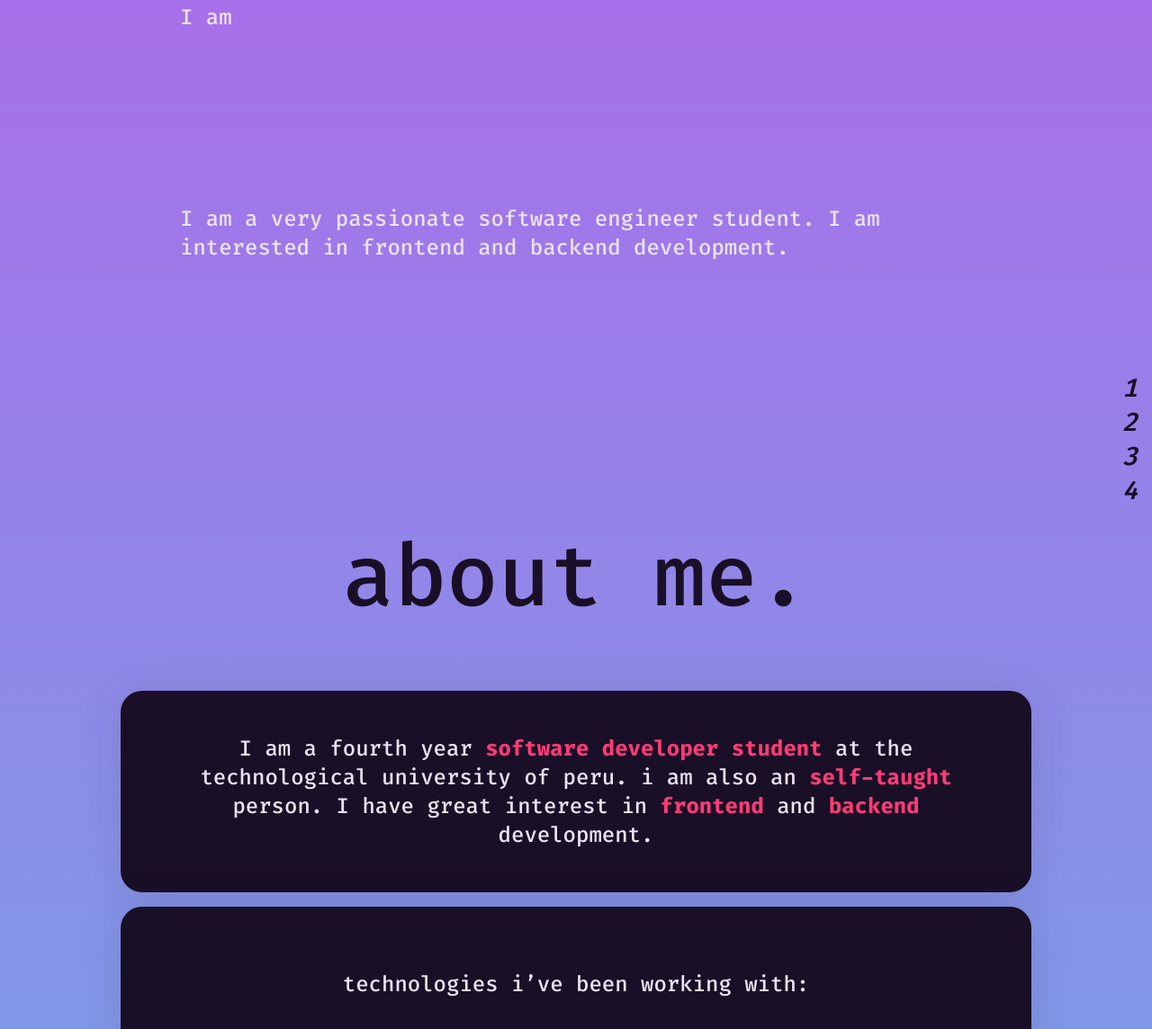
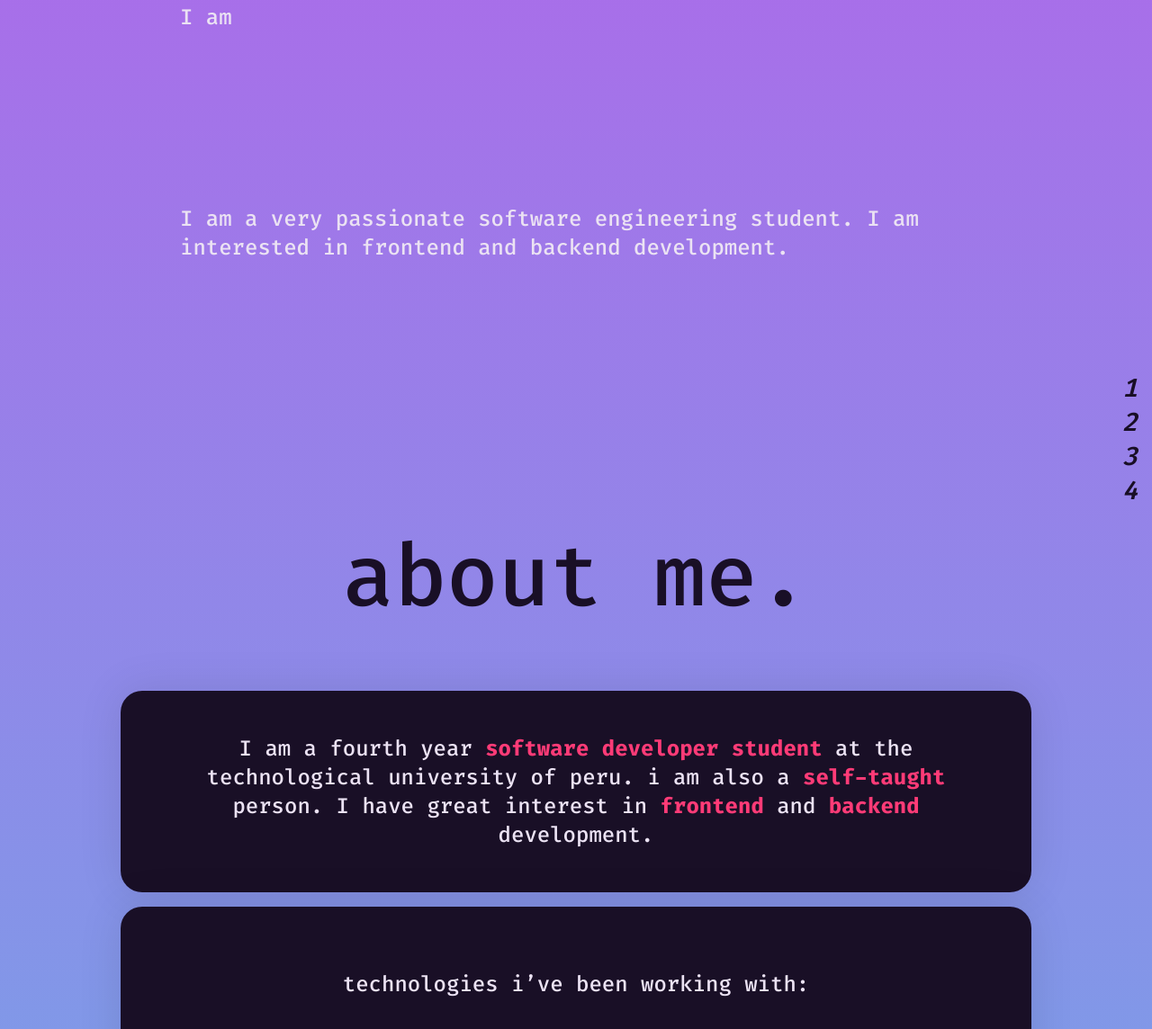
Before and after one commit to dannxvc/portfolio, a website built with webpack: page index.html in a window 1280 px wide. Shown: the part 220-1364 px from the top of the page at 90% size. Built offline with nearby package versions, Linux system fonts and the light colour scheme.

Commit message:
spelling correction

```diff
--- a/index.html
+++ b/index.html
@@ -17,7 +17,7 @@
             <h1 id="title" class="element"></h1>
         </div>
         <p>
-            I am a very passionate software engineer student. I am interested in frontend and backend development.
+            I am a very passionate software engineering student. I am interested in frontend and backend development.
         </p>
     </header>
     <nav id="navbar" data-aos="fade-up"  >
@@ -32,7 +32,7 @@
             <div class="container card">
                 <p data-aos="slide-up">
                     <!-- data-aos="slide-up" -->
-                    I am a fourth year <strong class="strong-p">software developer student </strong>  at the technological university of peru. i am also an <strong class="strong-p">self-taught </strong>person.
+                    I am a fourth year <strong class="strong-p">software developer student </strong>  at the technological university of peru. i am also a <strong class="strong-p">self-taught </strong>person.
                     I have great interest in <strong class="strong-p">frontend</strong> and <strong class="strong-p">backend</strong> development.
                 </p>
             </div>
```
Also changed, not shown: dist/index.html, 2 other files.
